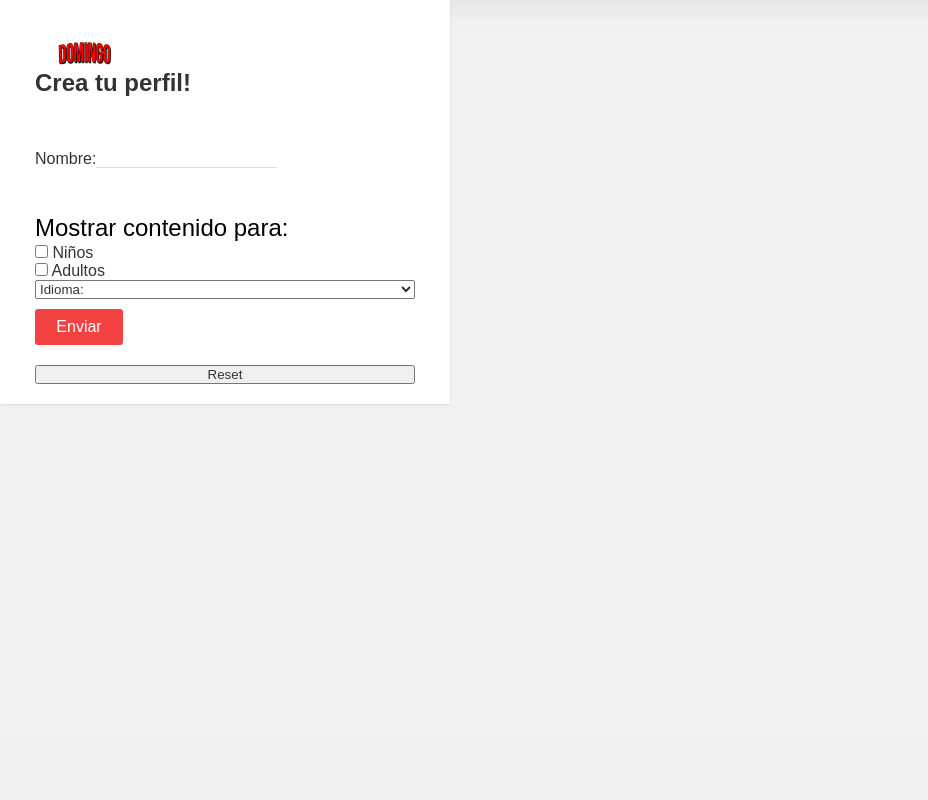
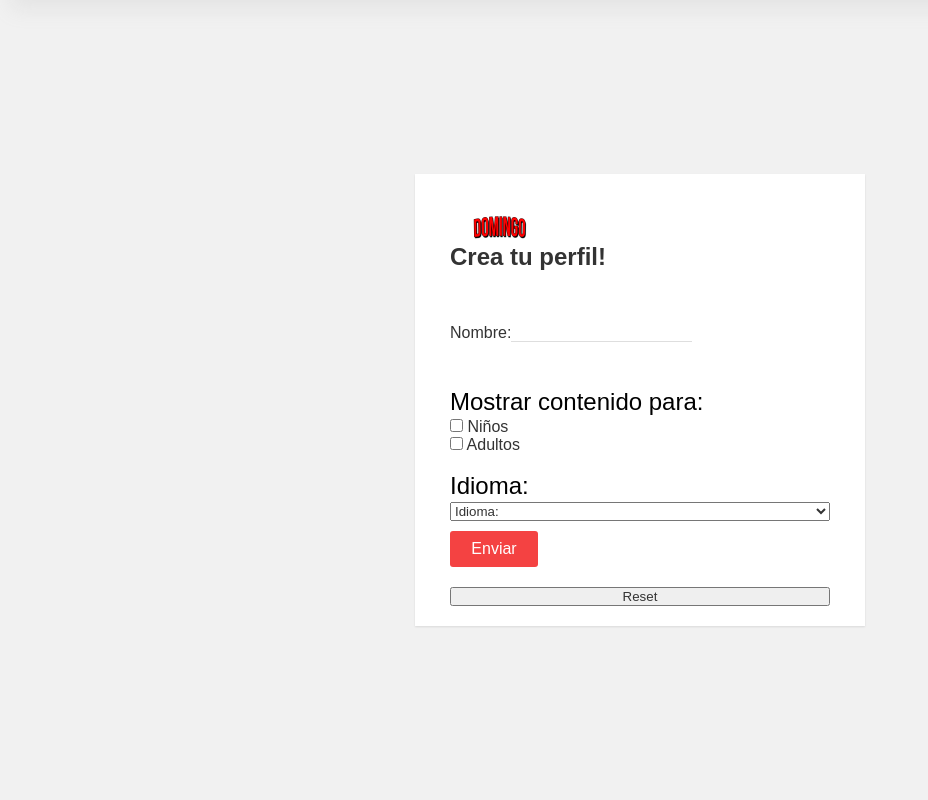
Before and after one commit to Edgix/Proyecto_TW, a PHP site: page /agregar_perfil.html in a window 1280 px wide. Shown: the part 60-860 px from the top of the page, without its empty margins (0-928 px from the left). Before the commit the page ends 465 px from the top, so only its background shows below. Run offline with PHP 8.4, Linux system fonts and the light colour scheme; some libraries are stand-ins or nearby versions.

Commit message:
css en agregar perfil

```diff
--- a/agregar_perfil.html
+++ b/agregar_perfil.html
@@ -5,10 +5,11 @@
         <meta charset="UTF-8">
         <meta name="viewport" content="width=device-width, initial-scale=1.0">
         <title>Bienvenido a DOMINGO!!!</title>
+        <link rel="shortcut icon" type="image/ico" href="assets/images/monflix.ico">
         <link href="https://fonts.googleapis.com/css?family=Roboto:400,500,700&display=swap" rel="stylesheet">
         <script src="https://kit.fontawesome.com/2c36e9b7b1.js" crossorigin="anonymous"></script>
-        <link  id="estilo" rel="stylesheet" href="../css/estilos.css">
-        <link rel="stylesheet" type="text/css" href="../css/style.css">
+        <link  id="estilo" rel="stylesheet" href="assets/css/estilos.css">
+        <link  id="estilo" rel="stylesheet" href="assets/css/style.css">
 
     </head>
     <body>
@@ -19,12 +20,12 @@
             </button>
         </nav>
 
-        <div class="UserContainer">
+        <div class="perfilContainer">
 
             <div class="column">
 
                 <div class="header">
-                <img src="../images/logo.png" title="Logo" alt="Domingo logo">
+                <img src="assets/images/logo.png" title="Logo" alt="Domingo logo">
                     <h2>Crea tu perfil!</h2>
                 </div>
 
@@ -40,6 +41,7 @@
                 <input type="checkbox" id="Check2" value="2" name="check" onclick="selectOnlyThis(this.id)"> Adultos</input>
             </div>
         </div>
+        <h3>Idioma:</h3>
         <select name='idioma'>
         <option value='no' selected>Idioma:</option>
         <option value='espaniol'>Español</option>
@@ -55,7 +57,7 @@
 
         </div>
 
-        <script src="../js/main.js"></script>
+        <script src="assets/js/main.js"></script>
 </body>
 <script>
 </script>
--- a/assets/css/style.css
+++ b/assets/css/style.css
@@ -576,8 +576,12 @@ button i {
     color: #000;
 }
 
-
-
+.perfilContainer {
+    height: 100vh;
+    display: flex;
+    align-items: center;
+    justify-content: center;
+}
 
 .alertError{
     color:#dc1928;
--- a/assets/php/signup.php
+++ b/assets/php/signup.php
@@ -82,7 +82,7 @@
             <label>Numero de la tarjeta: <input id="Nombretarj" type="number" name="tarjeta" /></label><br/>
             <label>Fecha de expiracion <input id="Nombrefecha" type="date" name="fechaEx" /></label><br/>
 
-			<label><input id ="botonEnvio1" type="submit" value="Enviar"></label>
+			<a href= "../../agregar_perfil.html"><label><input id ="botonEnvio1" type="submit" value="Enviar"></label></a>
 
         <input type="reset">
         </p>
```
